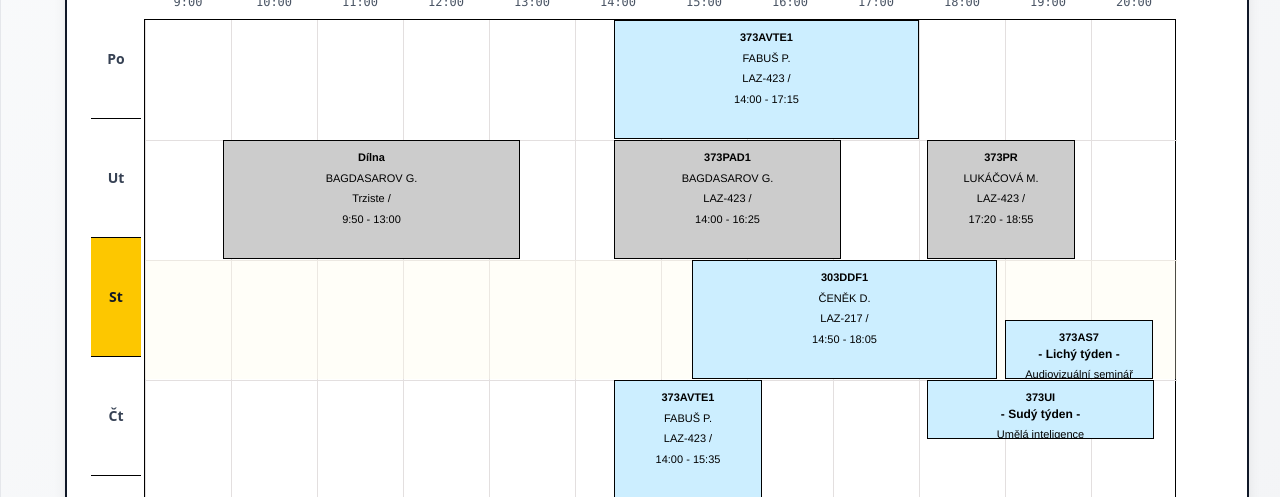
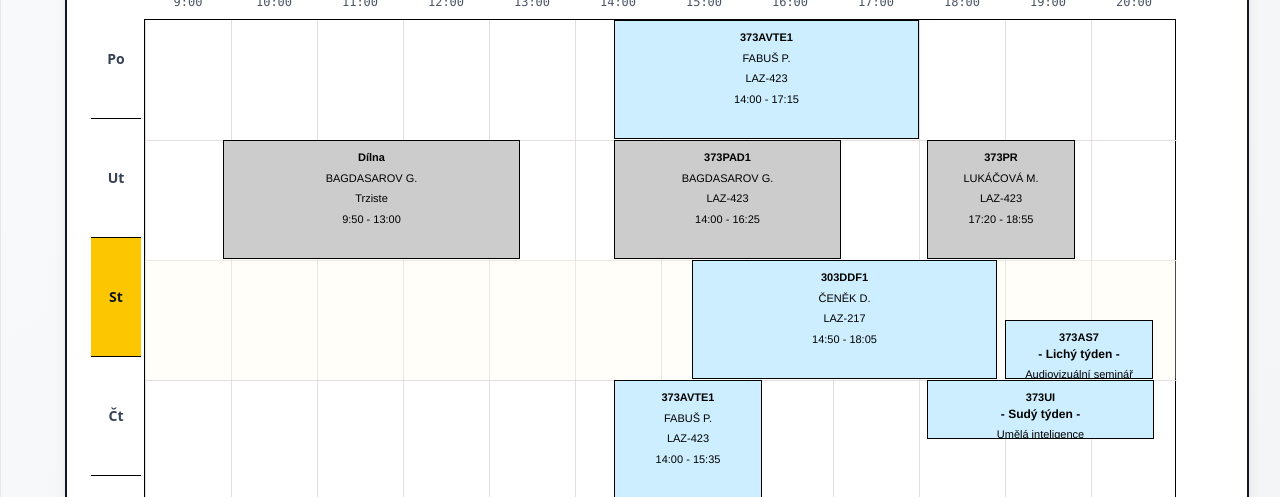
Before and after one commit to martintomekvfx/FAMU, a React (Vite) app in the folder semeter_one/famu-notes/: page /FAMU/timetable in a window 1280 px wide. Shown: the part 279-776 px from the top of the page. Built offline with nearby package versions, Linux system fonts and the light colour scheme.

Commit message:
Fix timetable display - remove duplicate slash in template

```diff
--- a/semeter_one/famu-notes/src/components/TimetableWidget.jsx
+++ b/semeter_one/famu-notes/src/components/TimetableWidget.jsx
@@ -300,7 +300,7 @@ function TimetableWidget() {
                       <div className="text-xs font-bold">- {classItem.note} -</div>
                     )}
                     <div className="mt-1">{classItem.teacher}</div>
-                    <div className="mt-1">{classItem.room} /</div>
+                    <div className="mt-1">{classItem.room}</div>
                     <div className="mt-1">{classItem.time}</div>
                     {classItem.weeks && (
                       <div className="text-xs mt-1 italic">{classItem.weeks}</div>
```
